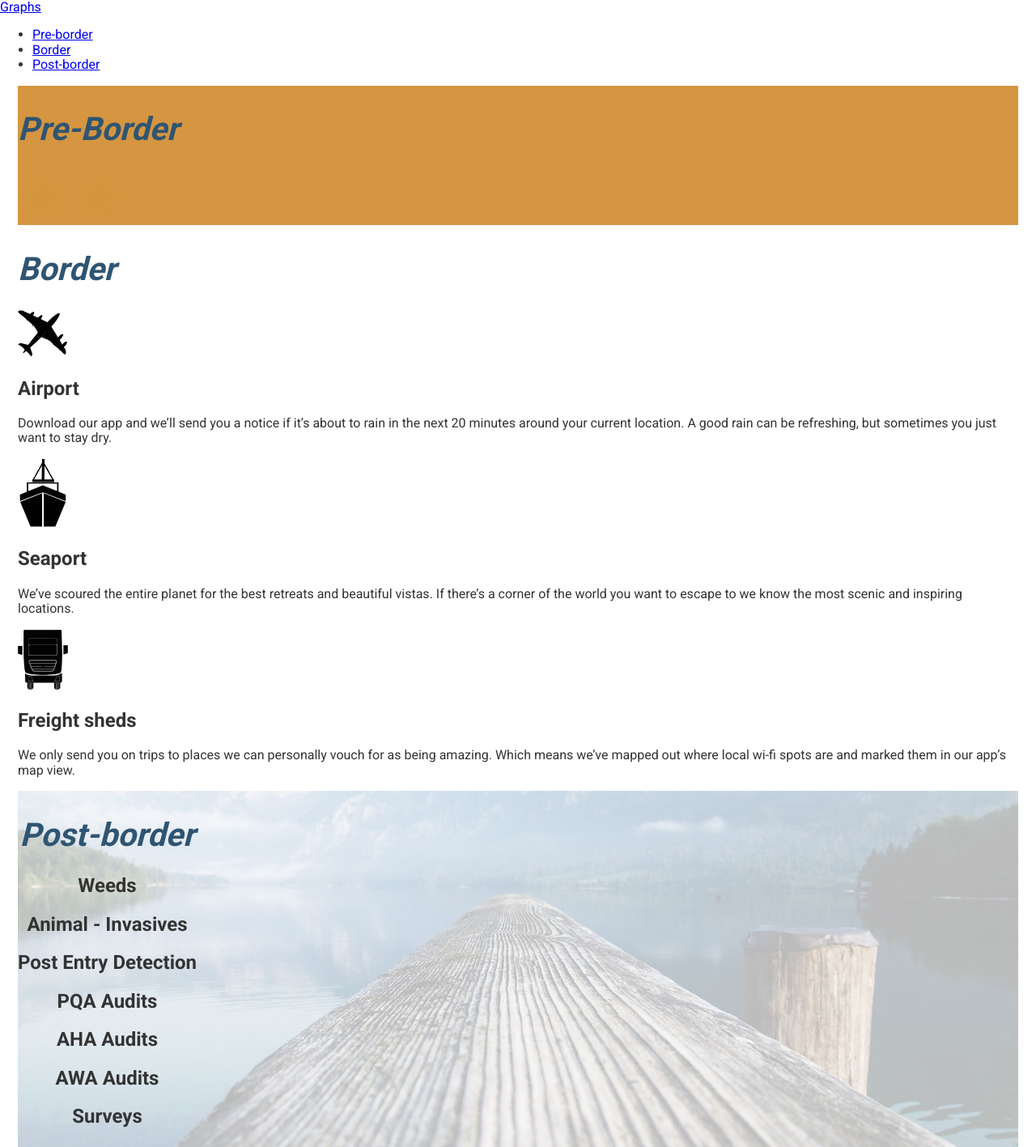
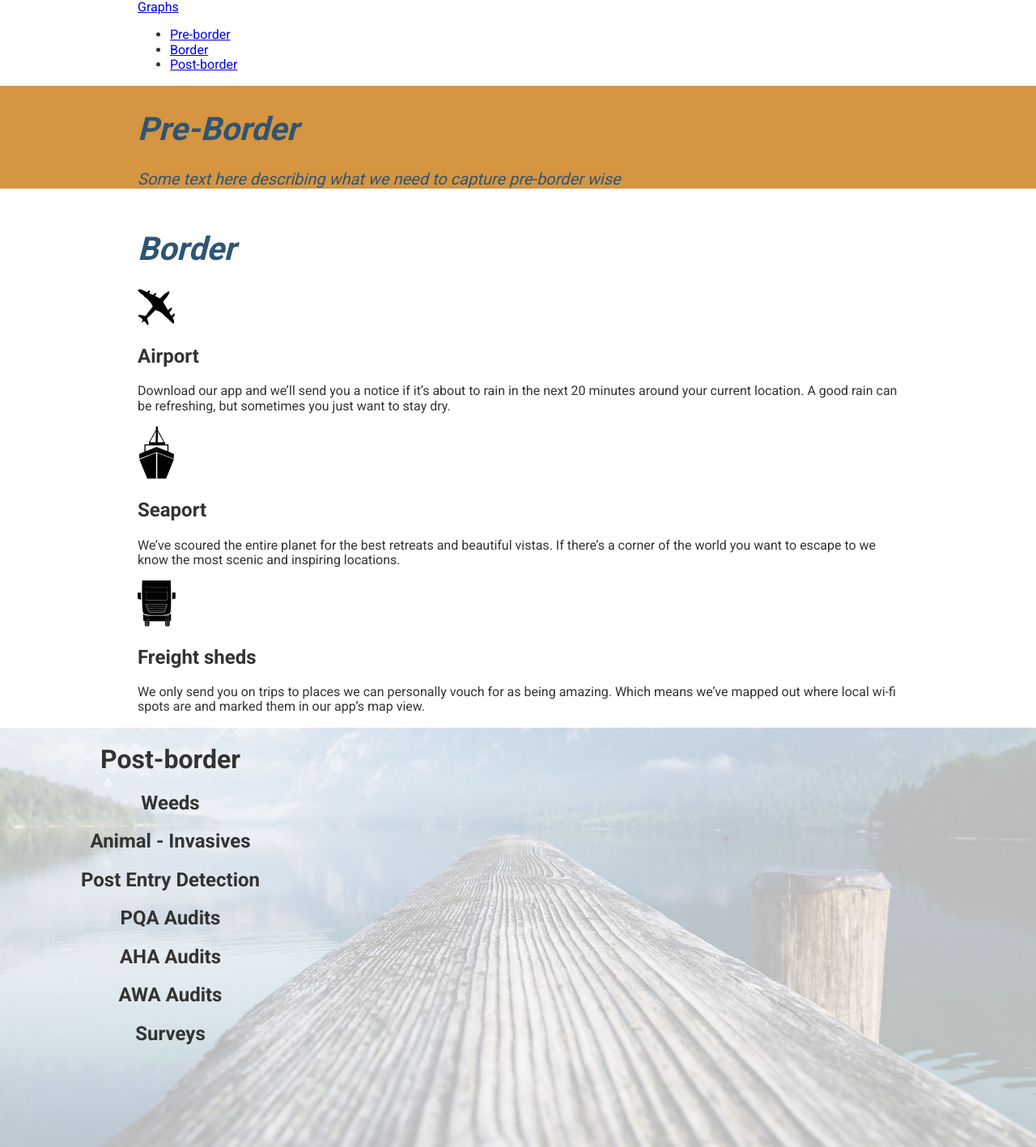
Before and after one commit to cjpillette/minion, a website: page app/index.html in a window 1280 px wide. Shown: the top 1417 px of the page at 81% size. Drawn offline with Linux system fonts and the light colour scheme.

Commit message:
implemented fixed background and container

```diff
--- /dev/null
+++ b/app/assets/styles/modules/_container.css
@@ -0,0 +1,6 @@
+.container {
+	max-width: 940px;
+	margin: 0 auto;
+	padding-left: 40px;
+	padding-right: 40px;
+}
--- a/app/assets/styles/modules/_page-section.css
+++ b/app/assets/styles/modules/_page-section.css
@@ -22,7 +22,7 @@
 	&__text-bottom {
 		position: absolute;
 		top:0;
-		left:0;
+		left:100px;
 		text-align: center;
 
 	}
--- a/app/assets/styles/modules/_wrapper.css
+++ b/app/assets/styles/modules/_wrapper.css
@@ -2,7 +2,7 @@
   overflow: hidden;
   padding-left: 18px;
   padding-right: 18px;
-  max-width: 1236px;
+  max-width: 980px;
   margin-left: auto;
   margin-right: auto;
 
--- a/app/assets/styles/styles.css
+++ b/app/assets/styles/styles.css
@@ -5,3 +5,4 @@
 @import "modules/_page-section";
 @import "modules/_icon";
 @import "modules/_wrapper";
+@import "modules/_container";
--- a/app/index.html
+++ b/app/index.html
@@ -13,7 +13,7 @@
 </head>
 <body>
   <header>
-
+   <div class="container">
       <a href="#">Graphs</a>
       <nav>
         <ul>
@@ -22,18 +22,21 @@
           <li><a href="#">Post-border</a></li>
         </ul>
       </nav>
+    </div>
   </header>
 
-<div class="wrapper">
+
 <div id="preborder" class="page-section page-section--top">
   <div class="page-section__title">
+    <div class="container">
       <h1>Pre-Border</h1>
+      <p>Some text here describing what we need to capture pre-border wise</p>
     </div>
-      <img src="assets/images/icons/star.svg">
-      <img src="assets/images/icons/star.svg">
+  </div>
 </div>
 
 <div id="border">
+  <div class="container">
     <div class="page-section__title">
       <h1>Border</h1>
     </div>
@@ -50,15 +53,15 @@
       <h2>Freight sheds</h2>
       <p>We only send you on trips to places we can personally vouch for as being amazing. Which means we&rsquo;ve mapped out where local wi-fi spots are and marked them in our app&rsquo;s map view.</p>
   </div>
+</div>
 
 
 
-  <div id="postborder" class="page-section page-section--bottom clearfix">
+<div id="postborder" class="page-section page-section--bottom">
   <img src="assets/images/testimonials-bg.jpg">
+   <div class="container">
     <div class="page-section__text-bottom">
-      <div class="page-section__title">
         <h1>Post-border</h1>
-      </div>
         <h2>Weeds</h2>
         <h2>Animal - Invasives</h2>
         <h2>Post Entry Detection</h2>
@@ -66,6 +69,7 @@
         <h2>AHA Audits</h2>
         <h2>AWA Audits</h2>
         <h2>Surveys</h2>
+    </div>
     </div>
 </div>
 
--- a/app/temp/styles/styles.css
+++ b/app/temp/styles/styles.css
@@ -531,7 +531,7 @@ img {
 .page-section__text-bottom {
   position: absolute;
   top:0;
-  left:0;
+  left:100px;
   text-align: center;
 }
 
@@ -544,7 +544,7 @@ img {
   overflow: hidden;
   padding-left: 18px;
   padding-right: 18px;
-  max-width: 1236px;
+  max-width: 980px;
   margin-left: auto;
   margin-right: auto;
 
@@ -590,3 +590,10 @@ img {
     margin-bottom: 3.875rem;
   }
 }
+
+.container {
+	max-width: 940px;
+	margin: 0 auto;
+	padding-left: 40px;
+	padding-right: 40px;
+}
```
Lines whose indentation alone changed are shown as unchanged.
